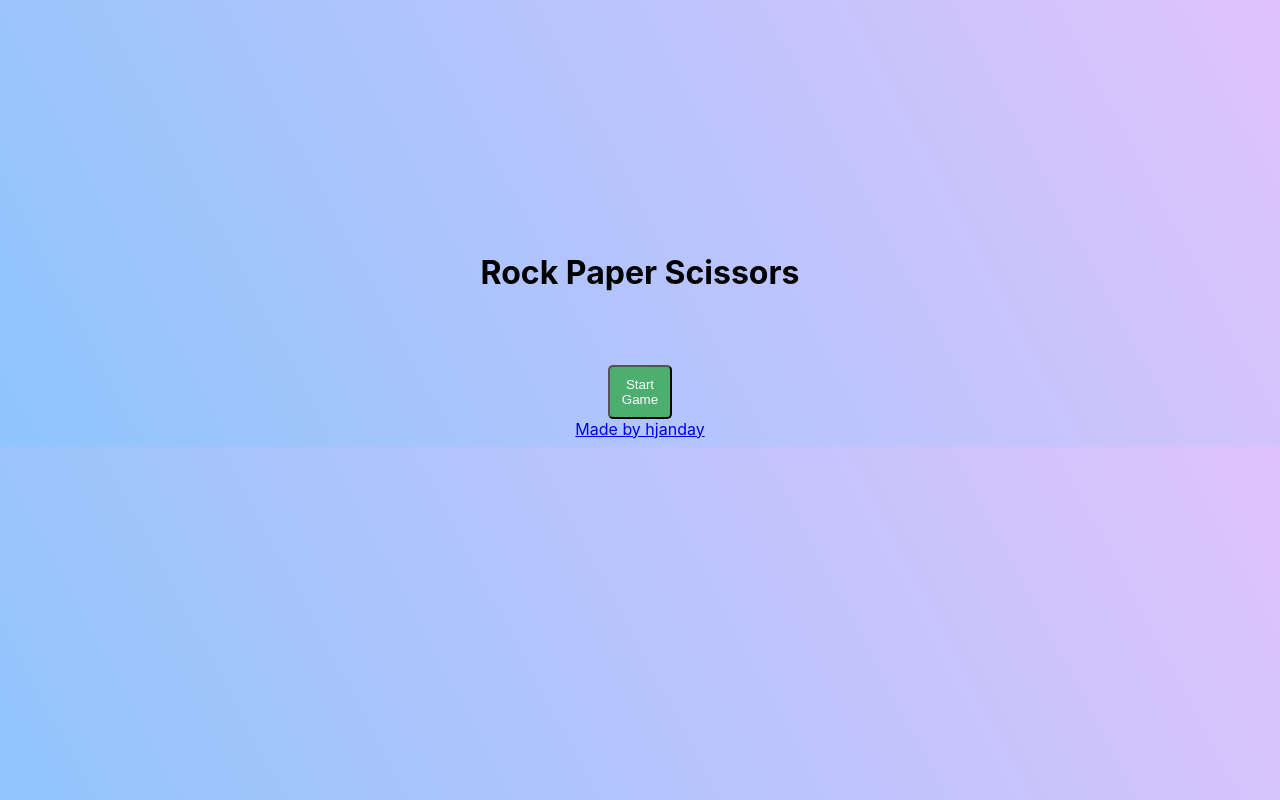
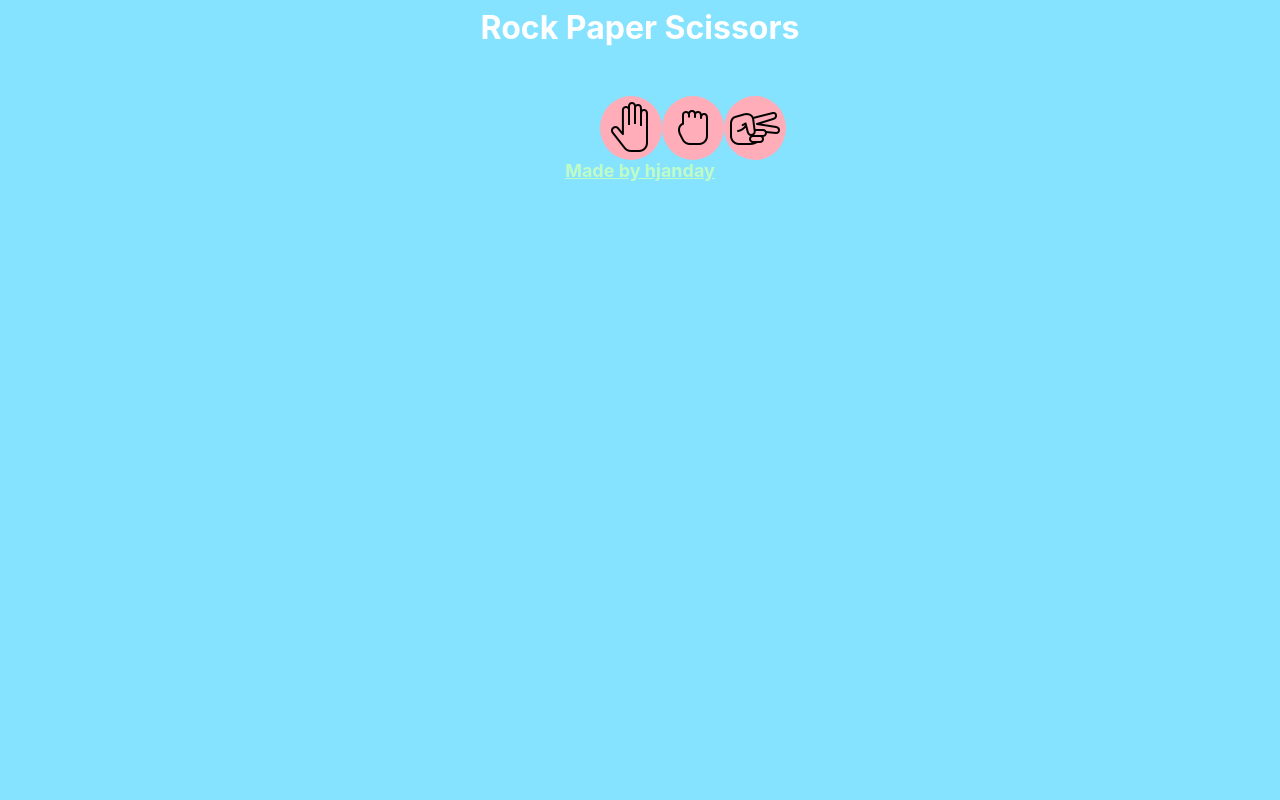
Before and after one commit to hjanday/RockPaperScissors, a plain HTML site: page main.html in a window 1280 px wide. Drawn offline with Linux system fonts and the light colour scheme.

Commit message:
Added new files and assets

```diff
--- a/main.html
+++ b/main.html
@@ -10,10 +10,17 @@
 <p id="outcome"></p>
 <p id="points"></p>
 
+<!--Game Buttons-->
+<div class="button-wrapper">
+<button type="button" placeholder="Start Game" class= "btn" onclick="printPaper()"><span><img src="/assets/icons8-hand-50.png"></span></button>
+<button type="button" placeholder="Start Game" class = "btn" onclick="printRock(); "><span><img src="/assets/icons8-hand-rock-50.png"></span></button>
+<button type="button" placeholder="Start Game" class = "btn" onclick="printScissors(); "><span><img src="/assets/icons8-hand-scissors-50.png"></span></button>
+</div>
 
-<div class="button-wrapper">
-<button type="button" placeholder="Start Game"id = "btn" onclick="game();">Start Game</button>
-</div>
+
+
+
+
 
 <footer><a href="https://github.com/hjanday" id="footer">Made by hjanday</a></footer>
 
--- a/style.css
+++ b/style.css
@@ -1,43 +1,65 @@
+
 html {
-    font-family: -apple-system, BlinkMacSystemFont, 'Segoe UI', Roboto, Oxygen, Ubuntu, Cantarell, 'Open Sans', 'Helvetica Neue', sans-serif;
-    background-color: #8EC5FC;
-    background-image: linear-gradient(62deg, #8EC5FC 0%, #E0C3FC 100%);
+    font-family:  -apple-system, BlinkMacSystemFont, 'Segoe UI', Roboto, Oxygen, Ubuntu, Cantarell, 'Open Sans', 'Helvetica Neue', sans-serif;
+    background-color: #85e3ff;
     text-align: center;
-
+    display: flexbox;
+   color: white;
 }
 
 #outcome{
     text-align: center;
     padding-top: 10px;
+    font-size: large;
+    font-weight: 500;
 }
 
 .button-wrapper{
     margin-left: auto;
     margin-right: auto;
-    width: 8em;
+    width: 5em;
    text-align:center;
+   border-radius: 50%;
+   display: flex;
+   justify-content: space-evenly;
+
 }
 
 
-#btn{
-    background-color: #4CAF70;
-    color: white;
-    border-radius: 5px;
-
-    width: 50%;
-    padding: 10px;
-    margin-top: 20%;
-
+.btn{
+    border: #ffffff;
+    background-color: #feadb9;
+    cursor: pointer;
+    width: 4rem;
+    height: 4rem;
+    background-repeat: no-repeat;
+    border-radius: 50%;
+    outline: none;
+    display: block;
+    margin-left: auto;
+    margin-right: auto;
 
 
 }
 
+
 .header{
     text-align: center;
-    margin-top: 20%;
+    margin-top: 0%;
 }
-a{
+a:link{
     width: 50%;
     padding: 10px;
     margin-top: 20%;
+    color: #bffcc6;
+    font-size: large;
+    font-weight: bold;
 }
+a:visited{
+    width: 50%;
+    padding: 10px;
+    margin-top: 20%;
+    color: #ffffd1;
+    font-size: large;
+    font-weight: bold
+}
--- a/testing.js
+++ b/testing.js
@@ -9,12 +9,15 @@ let computerChoice;
 let userScore = 0;
 let computerScore = 0;
 
+printRock = () => document.getElementById("outcome").innerHTML = "This is rock"
+printScissors = () => document.getElementById("outcome").innerHTML = "This is scissors"
+printPaper = () => document.getElementById("outcome").innerHTML = "This is paper"
 
 
-for(let i = 0;i<20;i++) {
+/*for(let i = 0;i<20;i++) {
 function game() {
 
-
+// define player choice
 playerChoice = prompt("rock, paper or scissors?");
 randValue = Math.floor(Math.random()*3);
 computerChoice = (possibleChoices[randValue]);
@@ -70,5 +73,7 @@ else if(computerScore == 5) {
 else{
 
 }
+
 }
 }
+*/
```
Also changed, not shown: assets/icons8-hand-50.png (added), assets/icons8-hand-rock-50.png (added), assets/icons8-hand-scissors-50.png (added).
